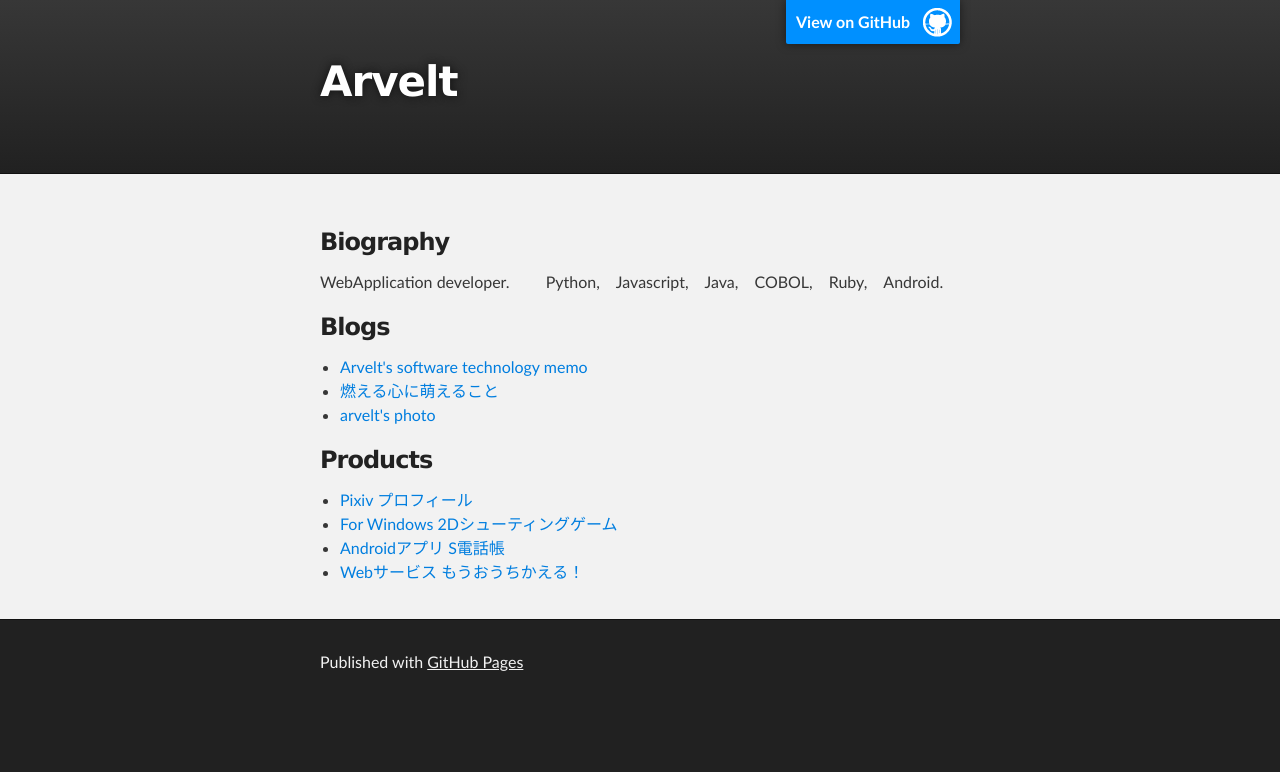
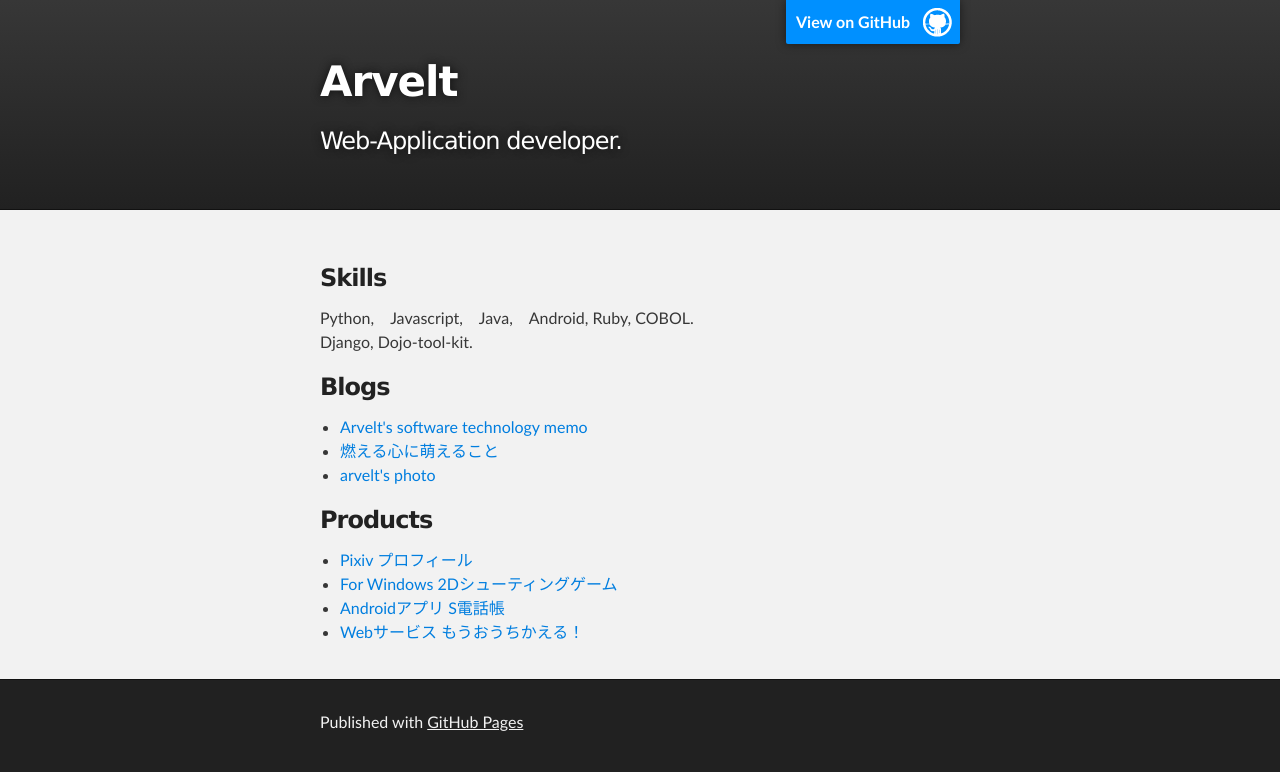
Before and after one commit to arvelt/arvelt.github.io, a plain HTML site: page index.html in a window 1280 px wide. Drawn offline with Linux system fonts and the light colour scheme.

Commit message:
Replace master branch with page content via GitHub

```diff
--- a/index.html
+++ b/index.html
@@ -4,7 +4,7 @@
   <head>
     <meta charset='utf-8'>
     <meta http-equiv="X-UA-Compatible" content="chrome=1">
-    <meta name="description" content="Arvelt : ">
+    <meta name="description" content="Arvelt : Web-Application developer.">
 
     <link rel="stylesheet" type="text/css" media="screen" href="stylesheets/stylesheet.css">
 
@@ -19,7 +19,7 @@
           <a id="forkme_banner" href="https://github.com/arvelt">View on GitHub</a>
 
           <h1 id="project_title">Arvelt</h1>
-          <h2 id="project_tagline"></h2>
+          <h2 id="project_tagline">Web-Application developer.</h2>
 
         </header>
     </div>
@@ -28,10 +28,10 @@
     <div id="main_content_wrap" class="outer">
       <section id="main_content" class="inner">
         <h3>
-<a id="biography" class="anchor" href="#biography" aria-hidden="true"><span class="octicon octicon-link"></span></a>Biography</h3>
+<a id="skills" class="anchor" href="#skills" aria-hidden="true"><span class="octicon octicon-link"></span></a>Skills</h3>
 
-<p>WebApplication developer.
-Python,　Javascript,　Java,　COBOL,　Ruby,　Android.</p>
+<p>Python,　Javascript,　Java,　Android, Ruby, COBOL.<br>
+Django, Dojo-tool-kit.</p>
 
 <h3>
 <a id="blogs" class="anchor" href="#blogs" aria-hidden="true"><span class="octicon octicon-link"></span></a>Blogs</h3>
--- a/params.json
+++ b/params.json
@@ -1 +1 @@
-{"name":"Arvelt","tagline":"","body":"### Biography\r\nWebApplication developer.　　\r\nPython,　Javascript,　Java,　COBOL,　Ruby,　Android.\r\n\r\n### Blogs\r\n- [Arvelt's software technology memo](http://arvelt.hatenablog.com/)\r\n- [燃える心に萌えること](http://moekokoromoe.blog28.fc2.com/)\r\n- [arvelt's photo](http://arvelt.tumblr.com/)\r\n\r\n### Products\r\n- [Pixiv プロフィール](http://pixiv.me/arvelt)\r\n- [For Windows 2Dシューティングゲーム](https://onedrive.live.com/?cid=57cc363bb94cc1ba&id=57CC363BB94CC1BA%21128&authkey=!AIiyrOD2GwjvNUY)\r\n- [Androidアプリ S電話帳](https://play.google.com/store/apps/details?id=com.free.simplecontacts.kosoft)\r\n- [Webサービス もうおうちかえる！](http://go-back-home-now.herokuapp.com/index)\r\n","google":"UA-16856970-9","note":"Don't delete this file! It's used internally to help with page regeneration."}
+{"name":"Arvelt","tagline":"Web-Application developer.","body":"### Skills\r\nPython,　Javascript,　Java,　Android, Ruby, COBOL.  \r\nDjango, Dojo-tool-kit.\r\n\r\n### Blogs\r\n- [Arvelt's software technology memo](http://arvelt.hatenablog.com/)\r\n- [燃える心に萌えること](http://moekokoromoe.blog28.fc2.com/)\r\n- [arvelt's photo](http://arvelt.tumblr.com/)\r\n\r\n### Products\r\n- [Pixiv プロフィール](http://pixiv.me/arvelt)\r\n- [For Windows 2Dシューティングゲーム](https://onedrive.live.com/?cid=57cc363bb94cc1ba&id=57CC363BB94CC1BA%21128&authkey=!AIiyrOD2GwjvNUY)\r\n- [Androidアプリ S電話帳](https://play.google.com/store/apps/details?id=com.free.simplecontacts.kosoft)\r\n- [Webサービス もうおうちかえる！](http://go-back-home-now.herokuapp.com/index)\r\n","google":"UA-16856970-9","note":"Don't delete this file! It's used internally to help with page regeneration."}
```
